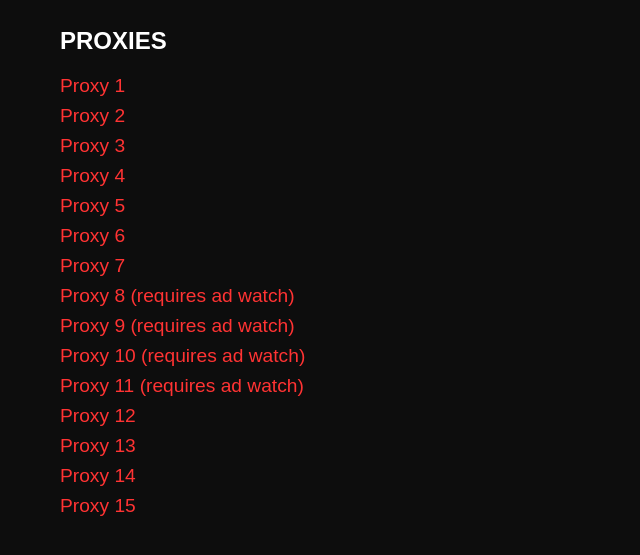
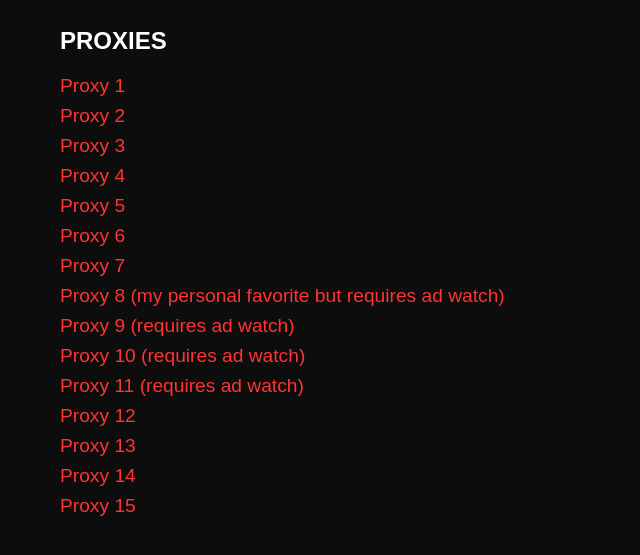
Before and after one commit to T0PH4T/topaht, a plain HTML site: page index.html in a window 1280 px wide. Both pictures are taken after a click on the button "🛡️ Proxies". Shown: the part 173-728 px from the top of the page, without its empty margins (180-820 px from the left). Drawn offline with Linux system fonts and the light colour scheme.

Commit message:
Update index.html

```diff
--- a/index.html
+++ b/index.html
@@ -38,7 +38,7 @@
     <li><a href="https://www.pleaseinput.html-5.me/" target="_blank">Proxy 7</a></li>
 
     <li><a href="https://philosophy.k12biography.com/" target="_blank">
-      Proxy 8 (requires ad watch)
+      Proxy 8 (my personal favorite but requires ad watch)
     </a></li>
     <li><a href="https://warm-cloud.k12biology.com/" target="_blank">
       Proxy 9 (requires ad watch)
```
